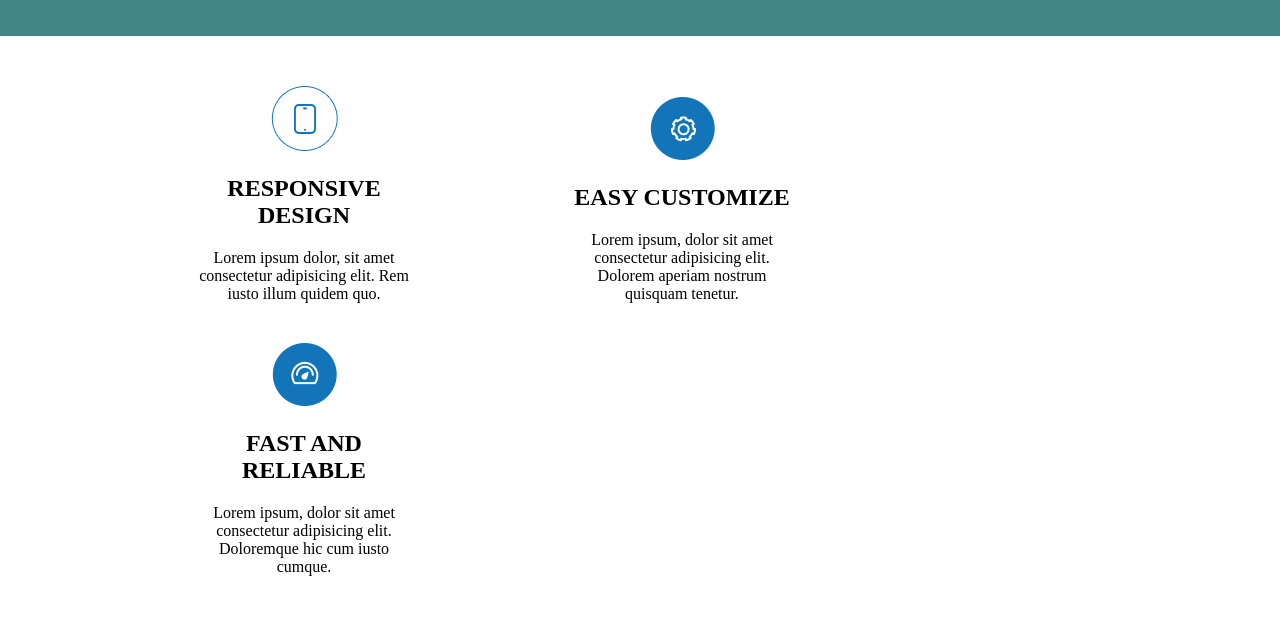
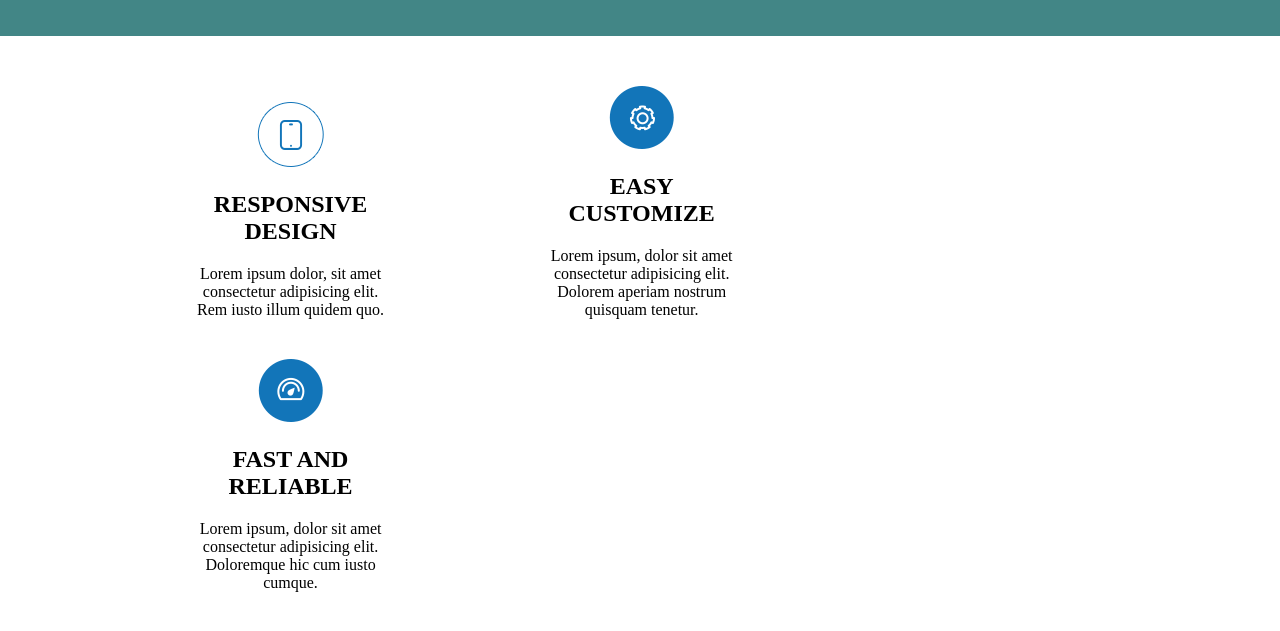
Before and after one commit to KaterinaVijtenko/git_test, a plain HTML site: page index.html in a window 1280 px wide. Shown: the part 87-718 px from the top of the page. Drawn offline with Linux system fonts and the light colour scheme.

Commit message:
style adjustment

```diff
--- a/style.css
+++ b/style.css
@@ -59,7 +59,7 @@ main {
 }
 
 section {
-    width: 25%;
+    width: 22%;
     display: inline-block;
     text-align: center;
 
```
